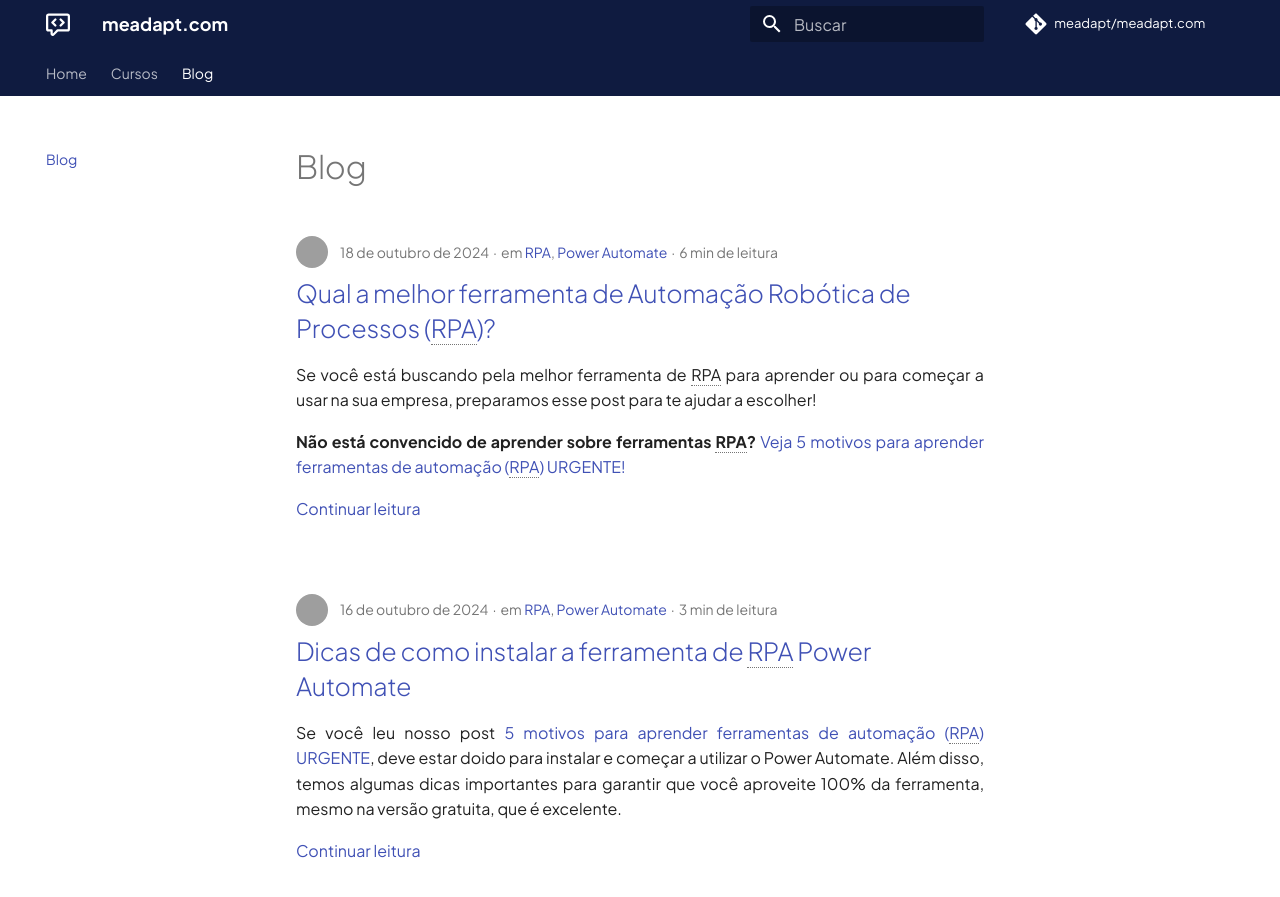
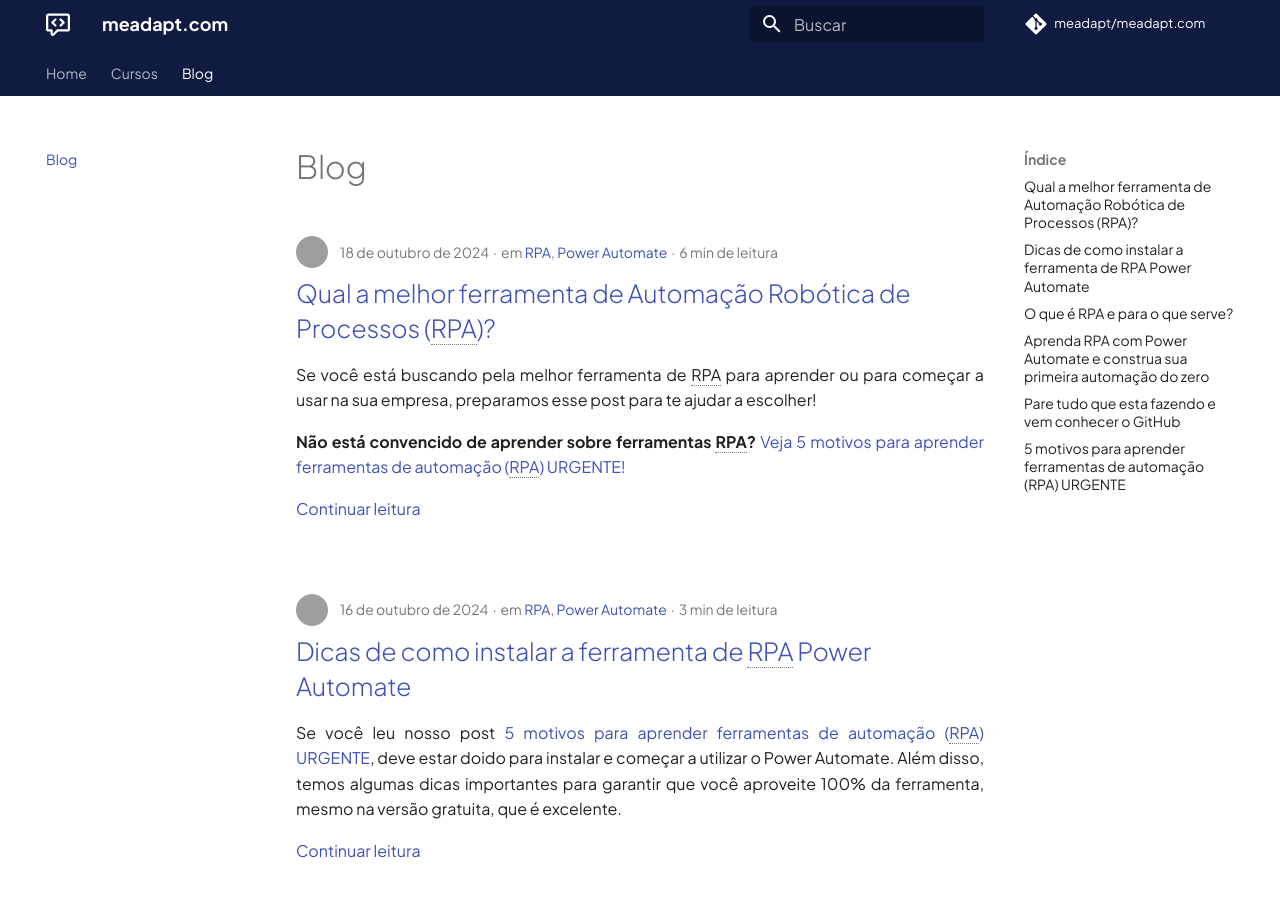
Before and after one commit to meadapt/meadapt.com, an MkDocs documentation site: the page built from docs/blog/index.md, in a window 1280 px wide and 900 px high. Shown: the top 897 px of the window. Built offline with MkDocs 1.6.1 and Material for MkDocs 9.7.7, drawn with Linux system fonts in a browser that asks for light colours; comment, search, counter and statistics services are not loaded; grey boxes are pictures that could not be loaded.

Commit message:
Try fix blog categories on blog/index.md page
See #58
Still not working

```diff
--- a/mkdocs.yml
+++ b/mkdocs.yml
@@ -121,7 +121,9 @@
   - blog:
       post_url_format: "{slug}"
       archive: false
+      categories: true
       categories_toc: true
+      blog_toc: true
       post_excerpt: required
   - mkdocs-video:
       video_muted: True
```
